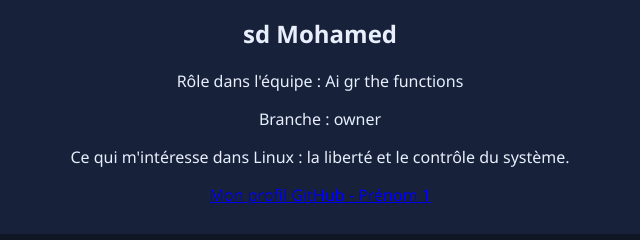
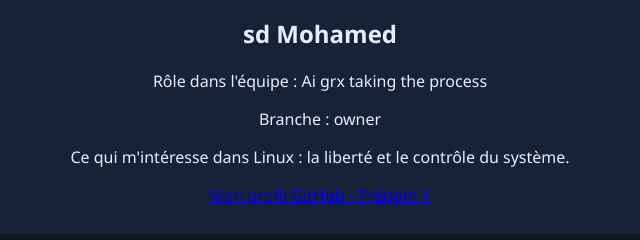
Before and after one commit to O-3-M/SITE-WEB, a plain HTML site: page index.html in a window 1280 px wide. Shown: the part 336-576 px from the top of the page, 320-960 px from the left. Drawn offline with Linux system fonts and the light colour scheme.

Commit message:
changing role mohamed

```diff
--- a/index.html
+++ b/index.html
@@ -17,7 +17,7 @@
       <section class="membre" data-color="#2a6df4">
         <div class="cercle">P1</div>
         <h2>sd Mohamed</h2>
-        <p>Rôle dans l'équipe : Ai gr the functions</p>
+        <p>Rôle dans l'équipe : Ai grx taking the process </p>
         <p class="branche">Branche : owner</p>
         <p class="info">
           Ce qui m'intéresse dans Linux : la liberté et le contrôle du système.
```
